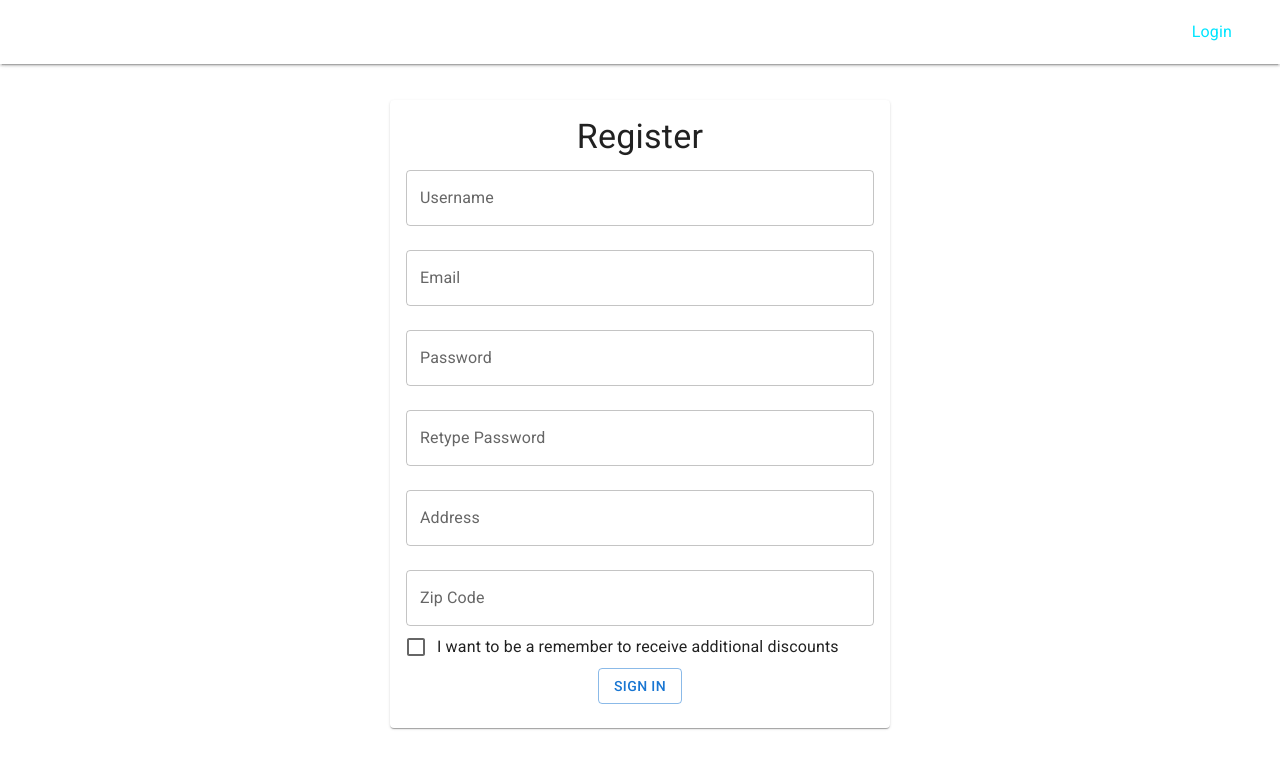
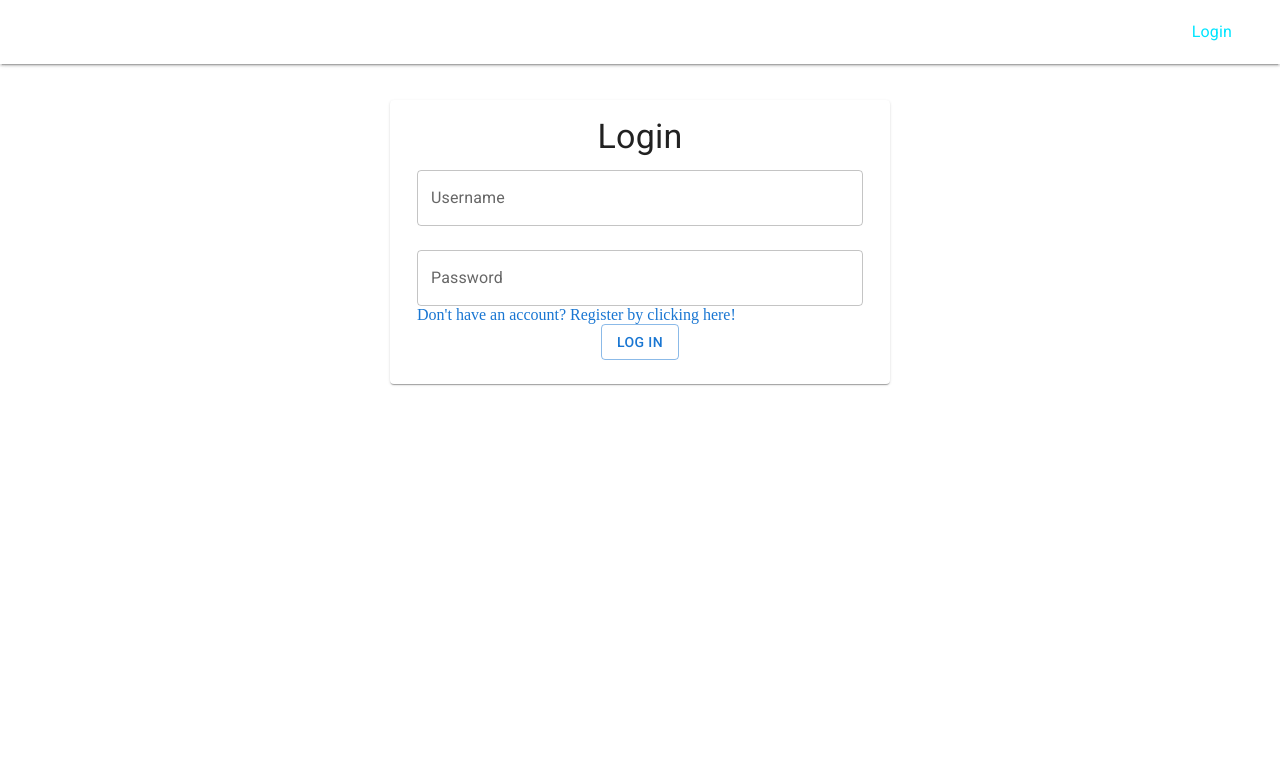
Before and after one commit to aharis/client, a React (Create React App) app: page / in a window 1280 px wide. Shown: the top 768 px of the page. Built offline with nearby package versions, Linux system fonts and the light colour scheme; a web font is replaced by a local one.

Commit message:
UI for login form implemented

```diff
--- a/src/App.tsx
+++ b/src/App.tsx
@@ -3,6 +3,7 @@ import { Routes, Route } from "react-router-dom";
 import Home from "./pages/Home";
 import Header from "./components/header/Header";
 import Register from "./pages/Register";
+import Login from "./pages/Login";
 
 function App() {
   return (
@@ -10,7 +11,9 @@ function App() {
     <Header />
       <Routes>
 
-        <Route path="/" element={<Register />} />
+        <Route path="/" element={<Login />} />
+        <Route path="/register" element={<Register />} />
+
       </Routes>
     </>
   );
--- /dev/null
+++ b/src/pages/Login.tsx
@@ -0,0 +1,49 @@
+import {
+  Box,
+  Button,
+  Card,
+  CardContent,
+  Checkbox,
+  FormControlLabel,
+  Grid,
+  Link,
+  TextField,
+  Typography,
+} from '@mui/material'
+
+const Login = () => {
+  return (
+    <Card
+      style={{
+        margin: '100px auto',
+        maxWidth: '500px',
+        display: `flex`,
+        flexDirection: `row`,
+        justifyContent: `center`,
+        alignItems: 'center',
+      }}>
+      <CardContent>
+        <Typography gutterBottom variant='h4' align='center'>
+          Login
+        </Typography>
+        <Grid container spacing={3}>
+          <Grid item xs={12}>
+            <TextField label='Username' variant='outlined' fullWidth />
+          </Grid>
+          <Grid xs={12} item>
+            <TextField label='Password' variant='outlined' fullWidth />
+          </Grid>
+        </Grid>
+
+        <Link href='/register' underline='none'>
+          Don't have an account? Register by clicking here!
+        </Link>
+        <Box textAlign='center'>
+          <Button variant='outlined'>Log In</Button>
+        </Box>
+      </CardContent>
+    </Card>
+  )
+}
+
+export default Login
```
